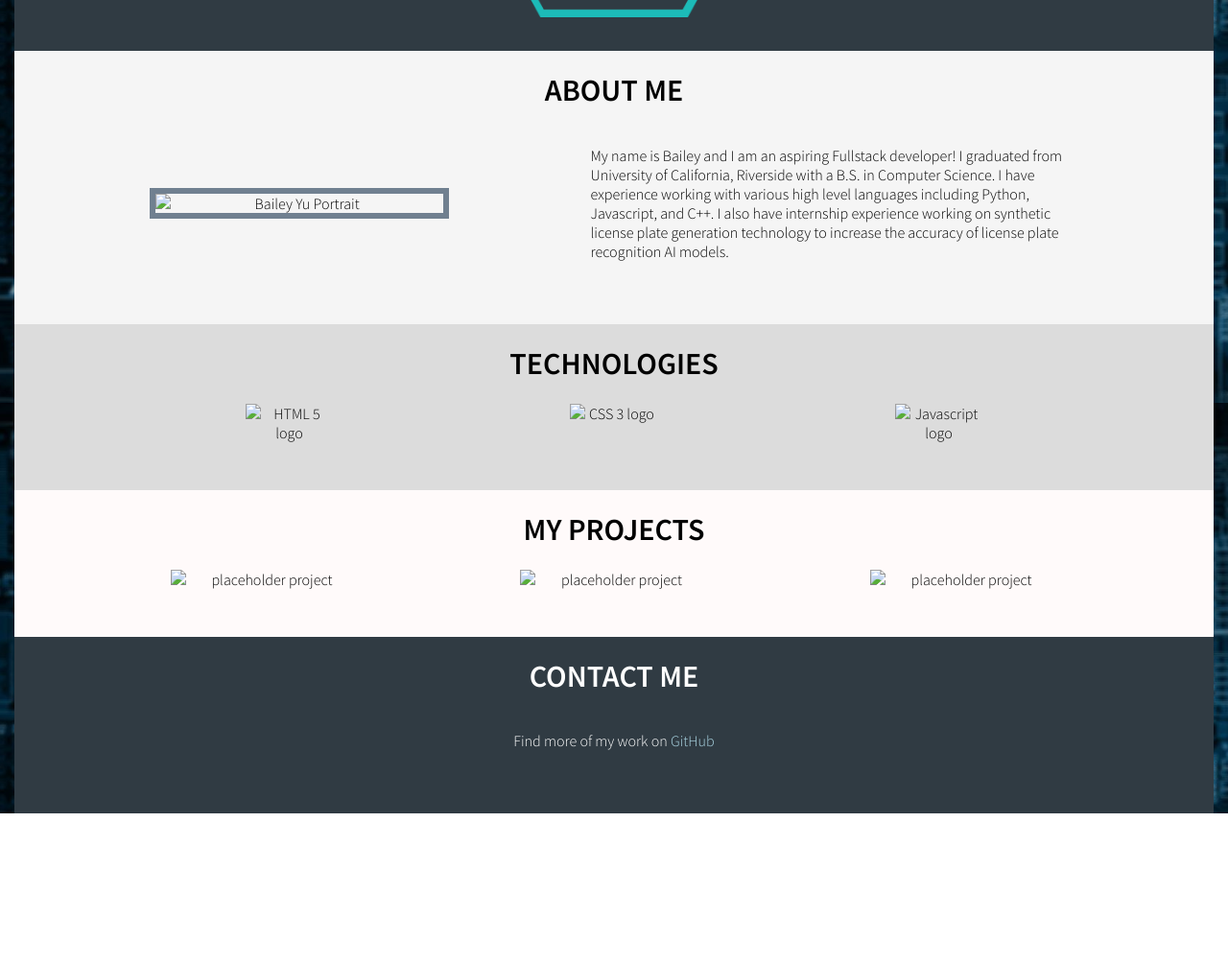
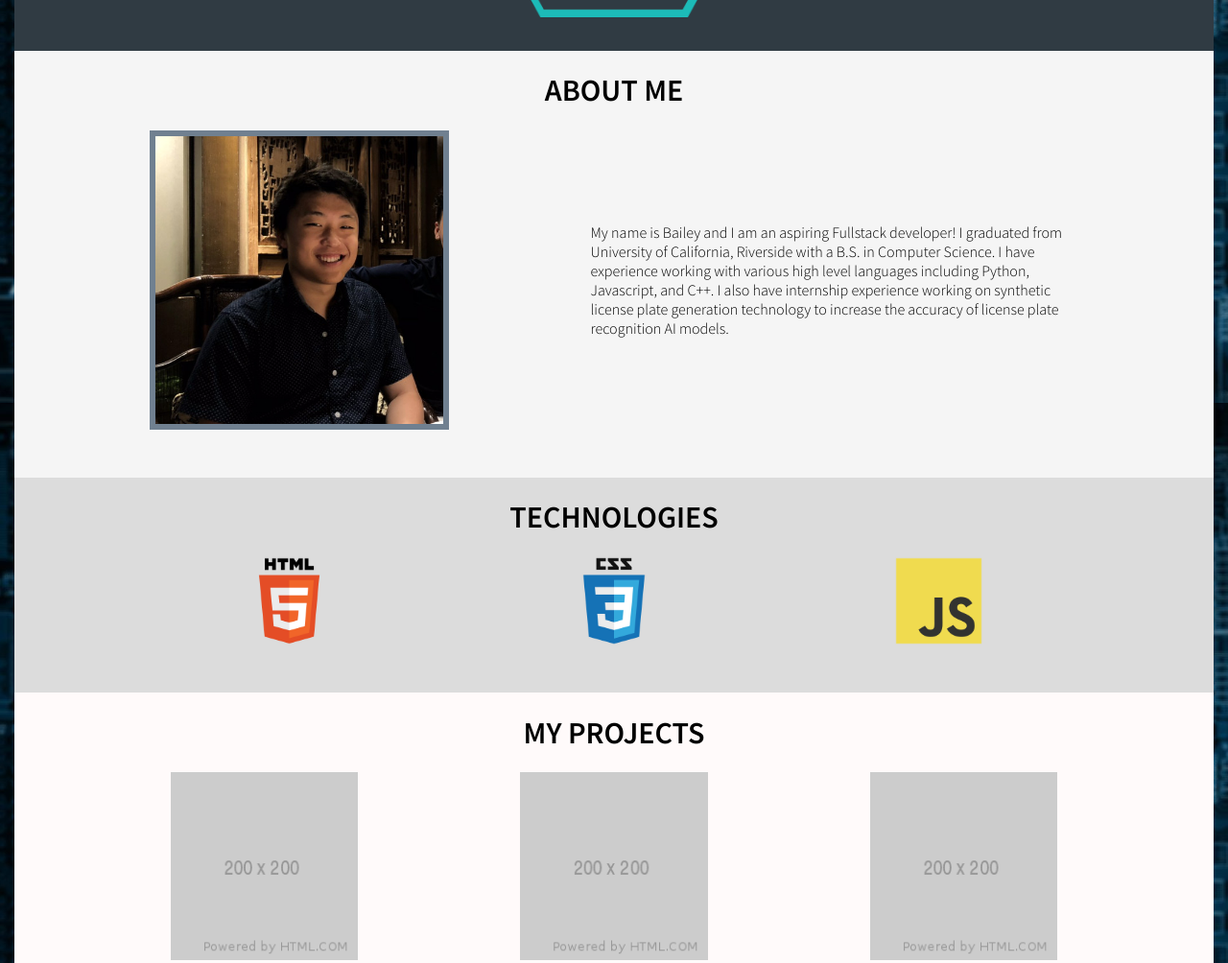
Before and after one commit to byu014/portfolio-lfz, a website: page index.html in a window 1280 px wide. Shown: the part 380-1384 px from the top of the page at 96% size. Before the commit the page ends 1228 px from the top, so only its background shows below. Drawn offline with Linux system fonts and the light colour scheme; the site is published under a folder, as on GitHub Pages, so addresses that start at the root find nothing.

Commit message:
fixed pathing issue

```diff
--- a/index.html
+++ b/index.html
@@ -25,7 +25,7 @@
     </div>
     <div id="about" class="row justify-evenly align-center pb-50 about-section">
       <h1 class="col-12">ABOUT ME</h1>
-      <img src="/assets/bailey-yu.jpg" alt="Bailey Yu Portrait" class="col-3 about-image">
+      <img src="assets/bailey-yu.jpg" alt="Bailey Yu Portrait" class="col-3 about-image">
       <div class="col-5 text-align-reset">
         <p>
           My name is Bailey and I am an aspiring Fullstack developer! I graduated from University of California, Riverside with a B.S. in Computer Science.
@@ -36,15 +36,15 @@
     </div>
     <div id="tech" class="row justify-evenly pb-50 tech-section">
       <h1 class="col-12">TECHNOLOGIES</h1>
-      <img src="/assets/html-logo.png" alt="HTML 5 logo" class="col-1">
-      <img src="/assets/css-logo.png" alt="CSS 3 logo" class="col-1">
-      <img src="/assets/js-logo.png" alt="Javascript logo" class="col-1">
+      <img src="assets/html-logo.png" alt="HTML 5 logo" class="col-1">
+      <img src="assets/css-logo.png" alt="CSS 3 logo" class="col-1">
+      <img src="assets/js-logo.png" alt="Javascript logo" class="col-1">
     </div>
     <div id="projects" class="row justify-evenly pb-50 projects-section">
       <h1 class="col-12">MY PROJECTS</h1>
-      <img src="/assets/placeholder-project.png" alt="placeholder project" class="col-2">
-      <img src="/assets/placeholder-project.png" alt="placeholder project" class="col-2">
-      <img src="/assets/placeholder-project.png" alt="placeholder project" class="col-2">
+      <img src="assets/placeholder-project.png" alt="placeholder project" class="col-2">
+      <img src="assets/placeholder-project.png" alt="placeholder project" class="col-2">
+      <img src="assets/placeholder-project.png" alt="placeholder project" class="col-2">
     </div>
     <div id="contact" class="row justify-content pb-50 white-text contact-section">
       <h1 class="col-12">CONTACT ME</h1>
```
